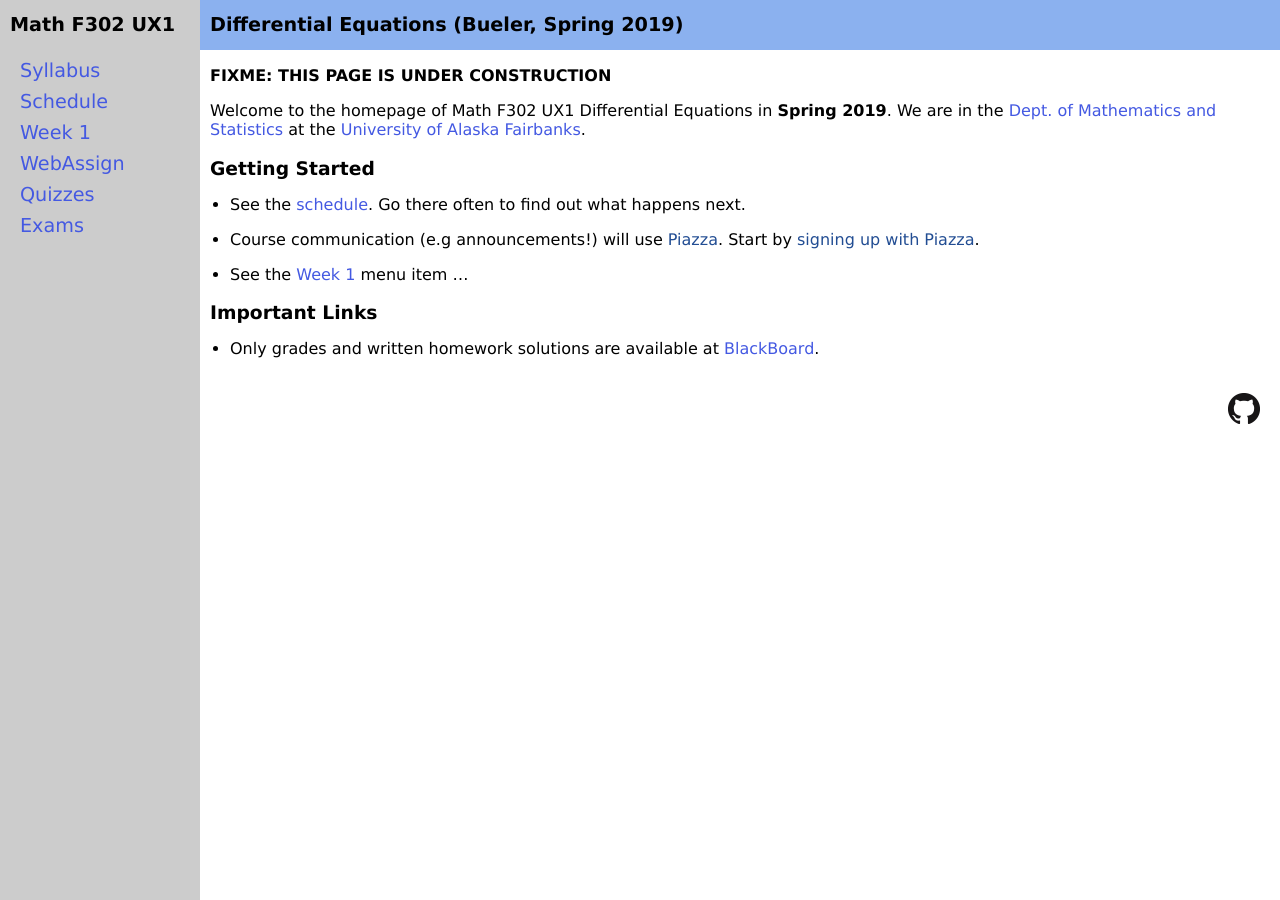
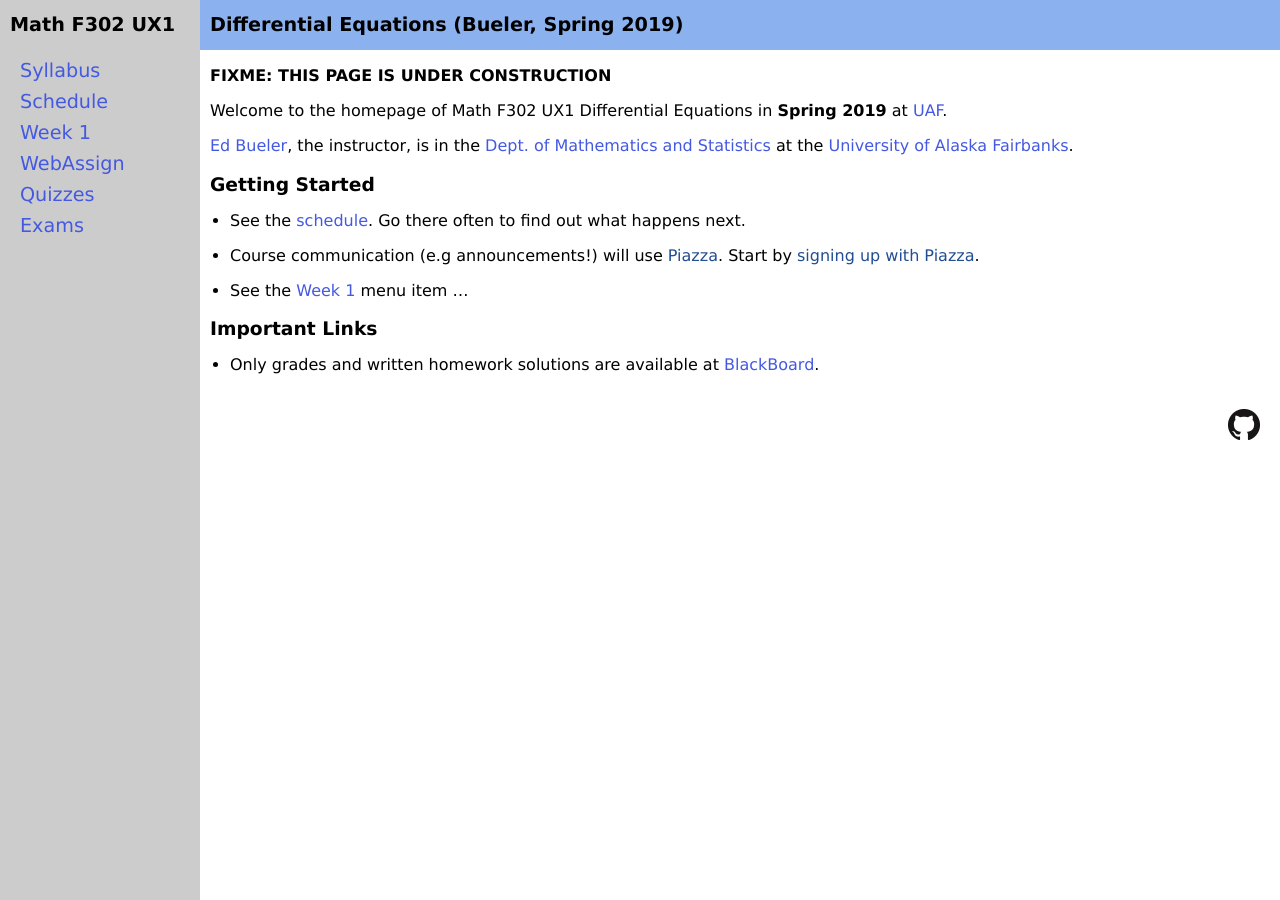
Before and after one commit to bueler/math302, a Jekyll site: the page built from index.md, in a window 1280 px wide. Built offline with Jekyll 4.4.1, drawn with Linux system fonts in a browser that asks for light colours.

Commit message:
link back to my main page

```diff
--- a/index.md
+++ b/index.md
@@ -5,7 +5,9 @@ title: Math F302 UX1 Differential Equations
 
 **FIXME:  THIS PAGE IS UNDER CONSTRUCTION**
 
-Welcome to the homepage of Math F302 UX1 Differential Equations in **Spring 2019**.  We are in the [Dept. of Mathematics and Statistics](http://www.uaf.edu/dms/) at the [University of Alaska Fairbanks](http://www.uaf.edu/).
+Welcome to the homepage of Math F302 UX1 Differential Equations in **Spring 2019** at [UAF](http://www.uaf.edu/).
+
+[Ed Bueler](http://bueler.github.io/), the instructor, is in the [Dept. of Mathematics and Statistics](http://www.uaf.edu/dms/) at the [University of Alaska Fairbanks](http://www.uaf.edu/).
 
 ### Getting Started
 
```
